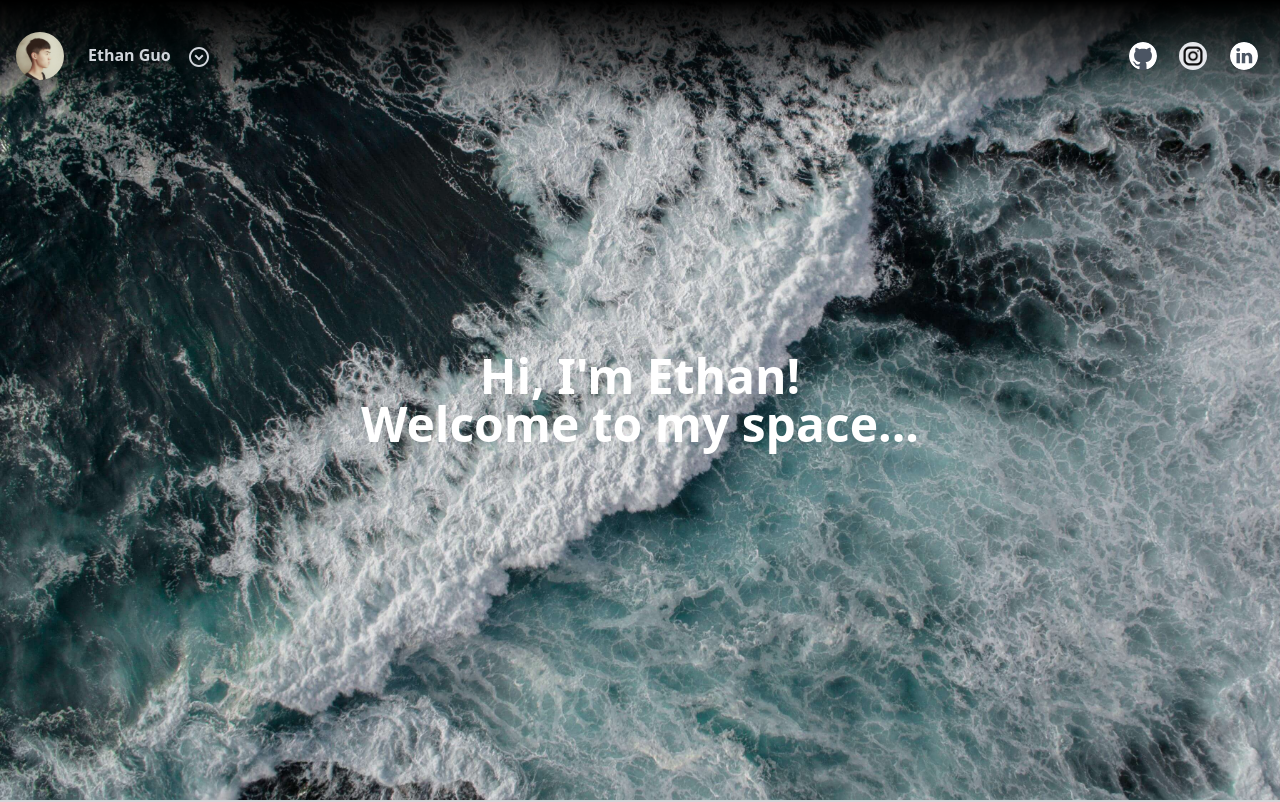
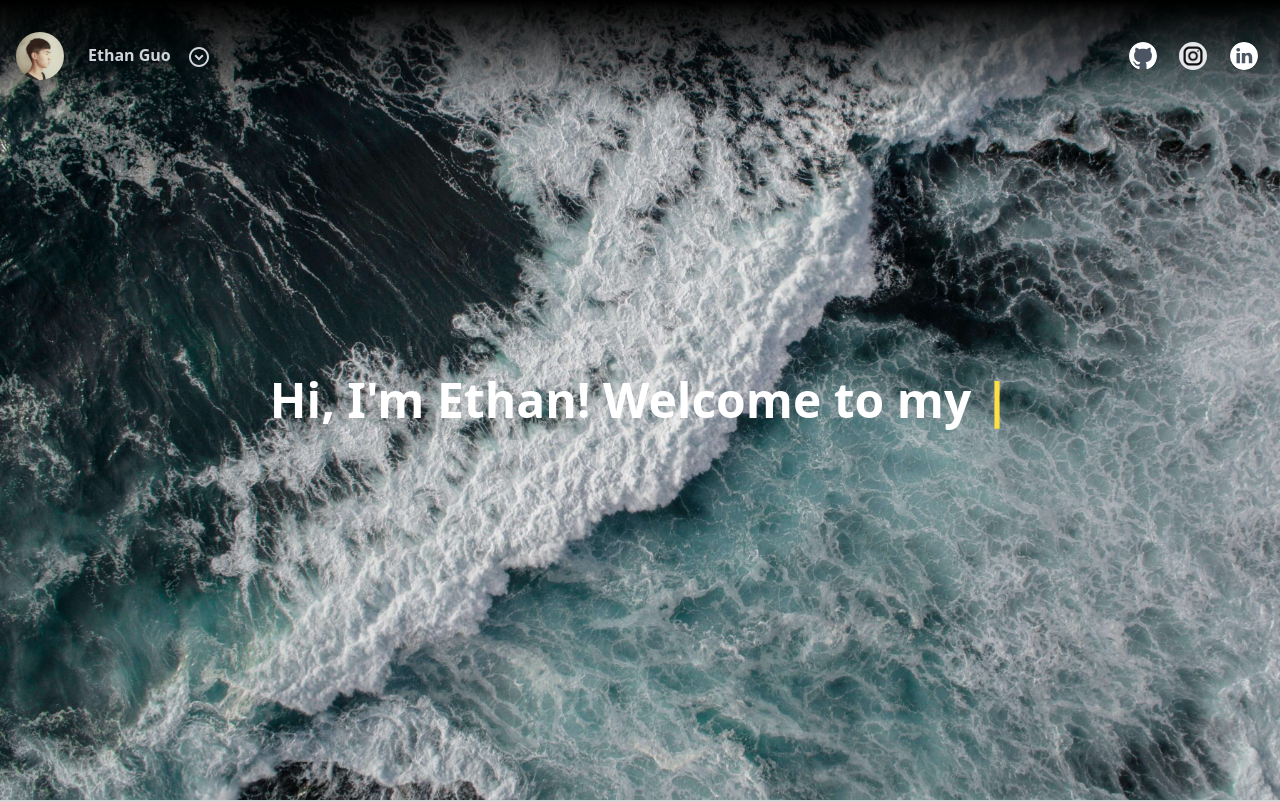
Before and after one commit to EthanGuo666/EthanGuo666.github.io, a React (Vite) app in the folder ethan_personal_page/: page / in a window 1280 px wide. Shown: the top 802 px of the page. Built offline with nearby package versions, Linux system fonts and the light colour scheme.

Commit message:
feat: typewriter effect on text

```diff
--- a/ethan_personal_page/src/components/SummaryBox.jsx
+++ b/ethan_personal_page/src/components/SummaryBox.jsx
@@ -1,12 +1,29 @@
-import React from 'react'
+import React, { useState, useEffect } from 'react'
 
 function SummaryBox() {
+  const [text, setText] = useState('');
+  const [isTyping, setIsTyping] = useState(true);
+
+  useEffect(() => {
+    if (isTyping) {
+      const intervalId = setInterval(() => {
+        setText((prevText) =>
+          prevText.length === message.length ? prevText : message.slice(0, prevText.length + 1)
+        );
+      }, 200);
+      return () => clearInterval(intervalId);
+    }
+  });
+
+  const message = "Hi, I'm Ethan! \n\nWelcome to my space...";
+
   return (
     //
     <div className="flex w-full h-full bg-[url('./src/assets/Background.jpg')] bg-cover" id='page-top'>
       <div className='w-full m-auto text-center font-sans text-5xl font-bold text-white'>
-        <span>Hi, I'm Ethan!<br/></span>
-        <span>Welcome to my space...</span>
+        {/* <span>Hi, I'm Ethan!<br/></span> */}
+        {text}
+        <span className="text-yellow-300 animate-spin">|</span>
       </div>
     </div>
   )
```
